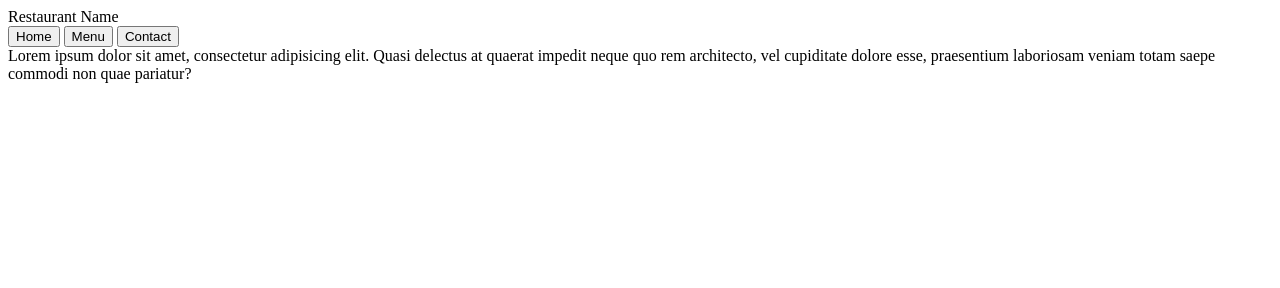
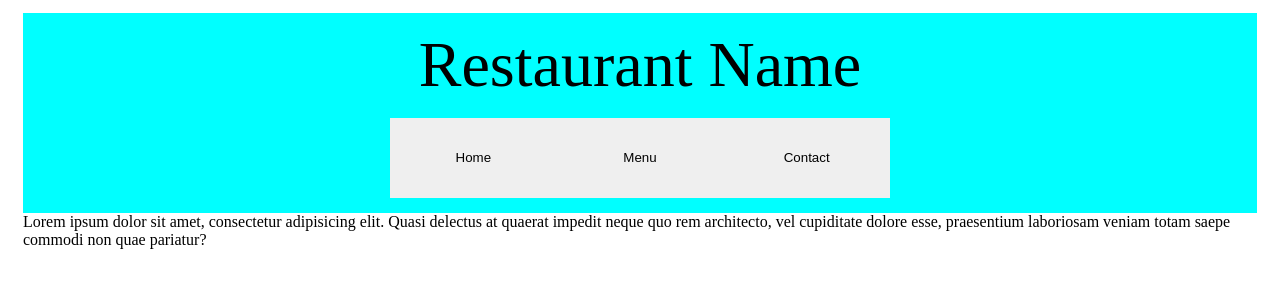
Before and after one commit to timsengsouvanh/restaurant_page, a website: page dist/index.html in a window 1280 px wide. Drawn offline with Linux system fonts and the light colour scheme.

Commit message:
some css

```diff
--- a/dist/index.html
+++ b/dist/index.html
@@ -7,7 +7,7 @@
     <link rel="stylesheet" href="/restaurant_page/dist/style.css">
 </head>
 <body>
-    <div id="content"></div>
+    <div id="content">
     <header>
         <div id="rest-name">Restaurant Name</div>
         <div id="nav-bar">
@@ -17,7 +17,7 @@
         </div>
     </header>
     <div id="homepage">Lorem ipsum dolor sit amet, consectetur adipisicing elit. Quasi delectus at quaerat impedit neque quo rem architecto, vel cupiditate dolore esse, praesentium laboriosam veniam totam saepe commodi non quae pariatur?</div>
-
+    </div>
     <script src="main.js"></script>
 </body>
 </html>
--- a/dist/style.css
+++ b/dist/style.css
@@ -0,0 +1,39 @@
+html {
+    box-sizing: border-box;
+    margin: 0 auto;
+    display: flex;
+    flex-direction: column;
+    height: 100%;
+    width: 100%;
+    align-items: center;
+}
+
+#content {
+    padding: 5px;
+    margin: 0px 10px 0px 10px;
+}
+
+header {
+    display: flex;
+    flex-direction: column;
+    align-items: center;
+    justify-content: space-evenly;
+    height: 200px;
+    background-color: aqua;
+    font-size: 4rem;
+}
+
+#nav-bar {
+    display: flex;
+    height: 80px;
+    width: 500px;
+    justify-content: space-evenly;
+}
+
+button {
+    width: 34%;
+    border: none;
+    padding: 1rem 2rem;
+    margin: 0;
+    text-decoration: none;
+}
```
